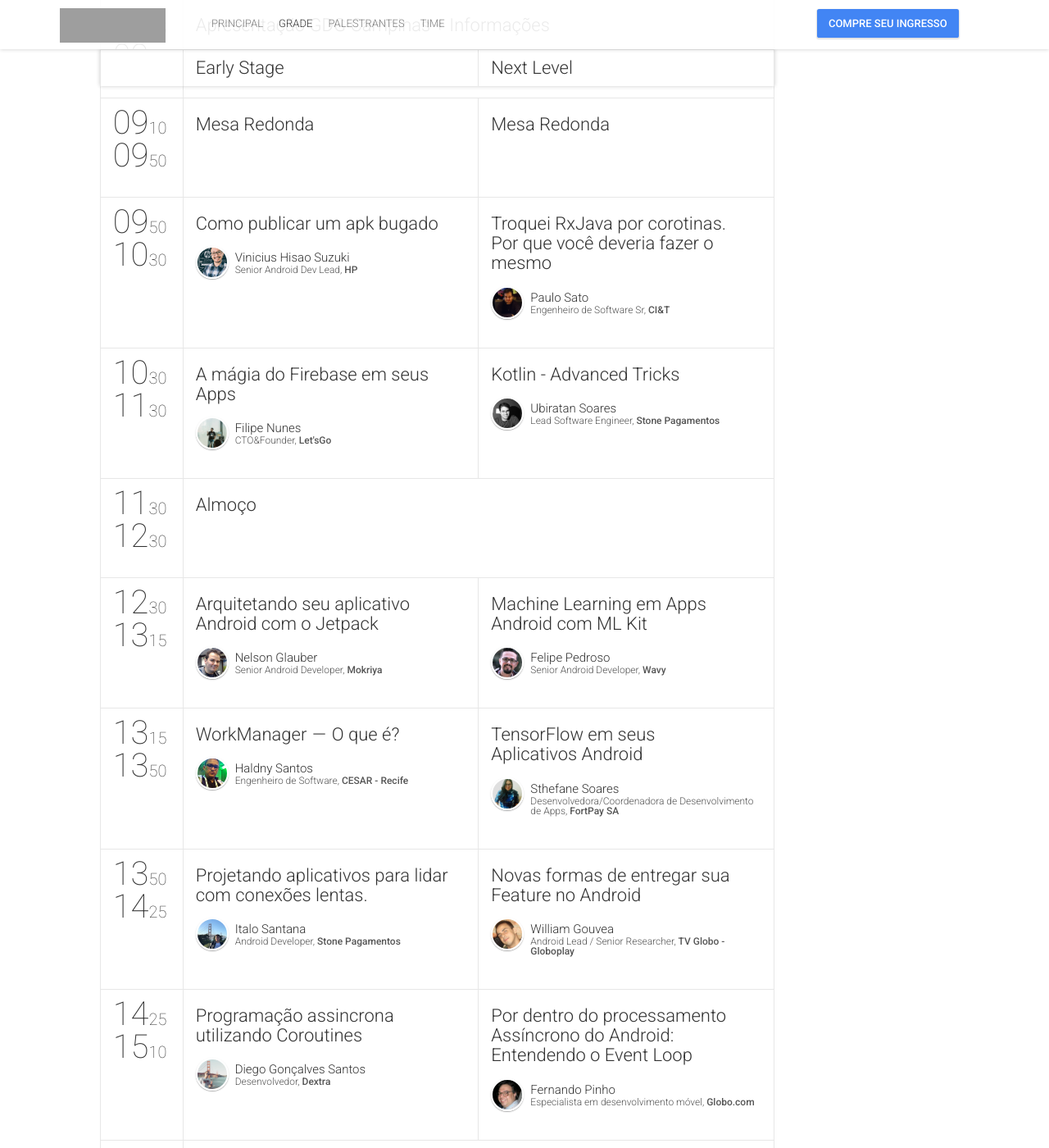
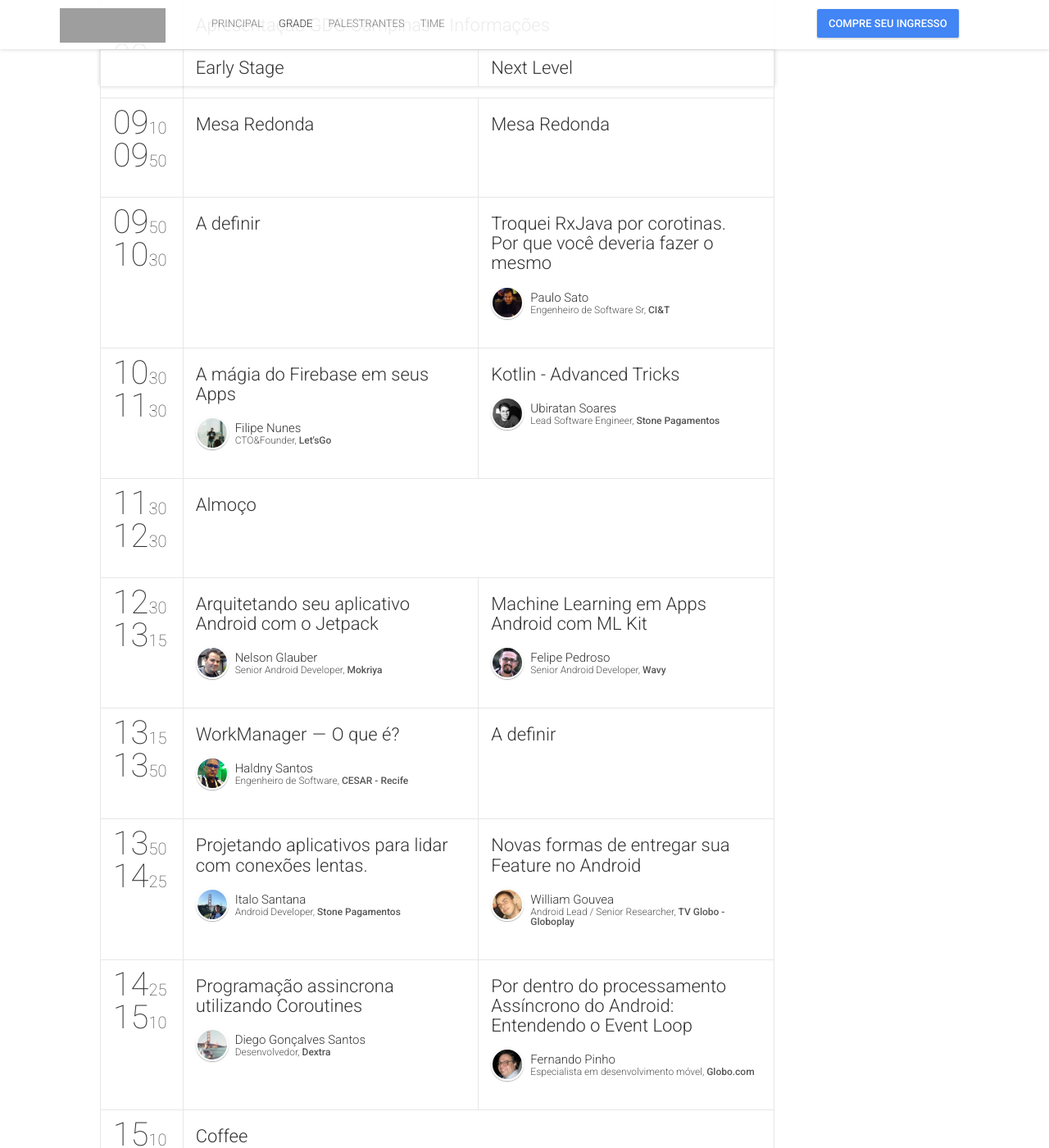
Before and after one commit to gdg-campinas/androidfest, a Jekyll site: the page built from schedule.html, in a window 1280 px wide and 1400 px high, scrolled down 700 px. Shown: the whole window at 82% size. Built offline with Jekyll 4.4.1, drawn with Linux system fonts in a browser that asks for light colours; nearby versions of some CDN libraries; comment, search, counter and statistics services are not loaded; grey boxes are pictures that could not be loaded.

Commit message:
Removing sthefane and vinicius suzuki

```diff
--- a/_data/schedule.yml
+++ b/_data/schedule.yml
@@ -8,11 +8,11 @@
     - { startTime: "08:40", endTime: "08:55", sessionIds: [100] }
     - { startTime: "08:55", endTime: "09:10", sessionIds: [200] }
     - { startTime: "09:10", endTime: "09:50", sessionIds: [301, 302] }
-    - { startTime: "09:50", endTime: "10:30", sessionIds: [401, 402] }
+    - { startTime: "09:50", endTime: "10:30", sessionIds: [9999, 402] }
     - { startTime: "10:30", endTime: "11:30", sessionIds: [501, 502] }
     - { startTime: "11:30", endTime: "12:30", sessionIds: [600] }
     - { startTime: "12:30", endTime: "13:15", sessionIds: [701, 702] }
-    - { startTime: "13:15", endTime: "13:50", sessionIds: [801, 802] }
+    - { startTime: "13:15", endTime: "13:50", sessionIds: [801, 9999] }
     - { startTime: "13:50", endTime: "14:25", sessionIds: [901, 902] }
     - { startTime: "14:25", endTime: "15:10", sessionIds: [1001, 1002] }
     - { startTime: "15:10", endTime: "15:35", sessionIds: [1100] }
--- a/_data/sessions.yml
+++ b/_data/sessions.yml
@@ -53,15 +53,6 @@
   speakers: []
   complexity: Todos
 
-# Vinicius Suzuki
--
-  id: 401
-  title: "Como publicar um apk bugado"
-  description: "Não existe código perfeito, por mais que você seja cuidadoso, um dia, você vai publicar um apk com algum bug e quando isso acontecer, o que vai fazer? Neste talk, levantaremos pontos de como detectar bug em produção, quais as ações necessárias para minimizar o impacto no usuário e como aprender com o erro. Este talk foi desenvolvido baseado em nossa experiência na aplicação “HP Sprocket” com atualmente +500k downloads."
-  subtype: presentation
-  speakers: [009]
-  complexity: Intermediário
-
 # Paulo Sato
 -
   id: 402
@@ -114,15 +105,6 @@
   description: "Quem assistir essa talk conseguirá implementar tarefas em background utilizando a API do WorkManager, encadeando tarefas e escrevendo códigos mais fáceis de dar manutenção."
   subtype: presentation
   speakers: [005]
-  complexity: Básico
-
-# Sthefane Soares
--
-  id: 802
-  title: "TensorFlow em seus Aplicativos Android"
-  description: "Aprenda a usar o TensorFlow em seus Apps, para implementar um modelo de aprendizado de máquina personalizado para um conjunto de dados personalizado."
-  subtype: presentation
-  speakers: [011]
   complexity: Básico
 
 # Italo
--- a/_data/speakers.yml
+++ b/_data/speakers.yml
@@ -94,18 +94,6 @@
   social:
     - { name: "linkedin", link: "https://www.linkedin.com/in/paulovsato/" }
 
-# Vinicius Suzuki
--
-  id: 009
-  name: "Vinicius Hisao"
-  surname: "Suzuki"
-  company: "HP"
-  title: "Senior Android Dev Lead"
-  bio: "Atua como desenvolvedor mobile há mais de 10 anos, Líder técnico Android na HP, trabalhou em vários aplicativos de impacto no mercado, alguns com milhões de downloads. Também já atuou em grandes players mobile como Motorola, Samsung e Gameloft."
-  thumbnailUrl: ViniciusSuzuki.jpg
-  rockstar: false
-  social: []
-
 # Filipe Nunes
 -
   id: 010
@@ -119,21 +107,6 @@
   social:
     - { name: "linkedin", link: "https://www.linkedin.com/in/filipe-nunes-185a1278/" }
     - { name: "twitter", link: "https://twitter.com/FilipeFNunes" }
-
-# Sthefane Soares
--
-  id: 011
-  name: "Sthefane"
-  surname: "Soares"
-  company: "FortPay SA"
-  title: "Desenvolvedora/Coordenadora de Desenvolvimento de Apps"
-  bio: "Desenvolvedora/Coordenadora desenvolvimento de aplicativos na FortPay, apaixonada por programação, Colaboradora do WomakersCode, Integrante do Computação com Mulheres, entusiasta do Software Livre e professora no YouTube nas horas vagas."
-  thumbnailUrl: SthefaneSoares.jpg
-  rockstar: true
-  social:
-    - { name: "linkedin" ,link: "https://www.linkedin.com/in/sthefane-camilo-soares-da-silva-49237985/" }
-    - { name: "youtube" ,link: "https://www.youtube.com/user/vidaprogramacao/videos" }
-    - { name: "site" ,link: "https://www.udemy.com/user/sthefane-camilo-soares-da-silva/" }
 
 # Italo Santana
 -
```
Also changed, not shown: img/people/SthefaneSoares.jpg (deleted), img/people/ViniciusSuzuki.jpg (deleted).
